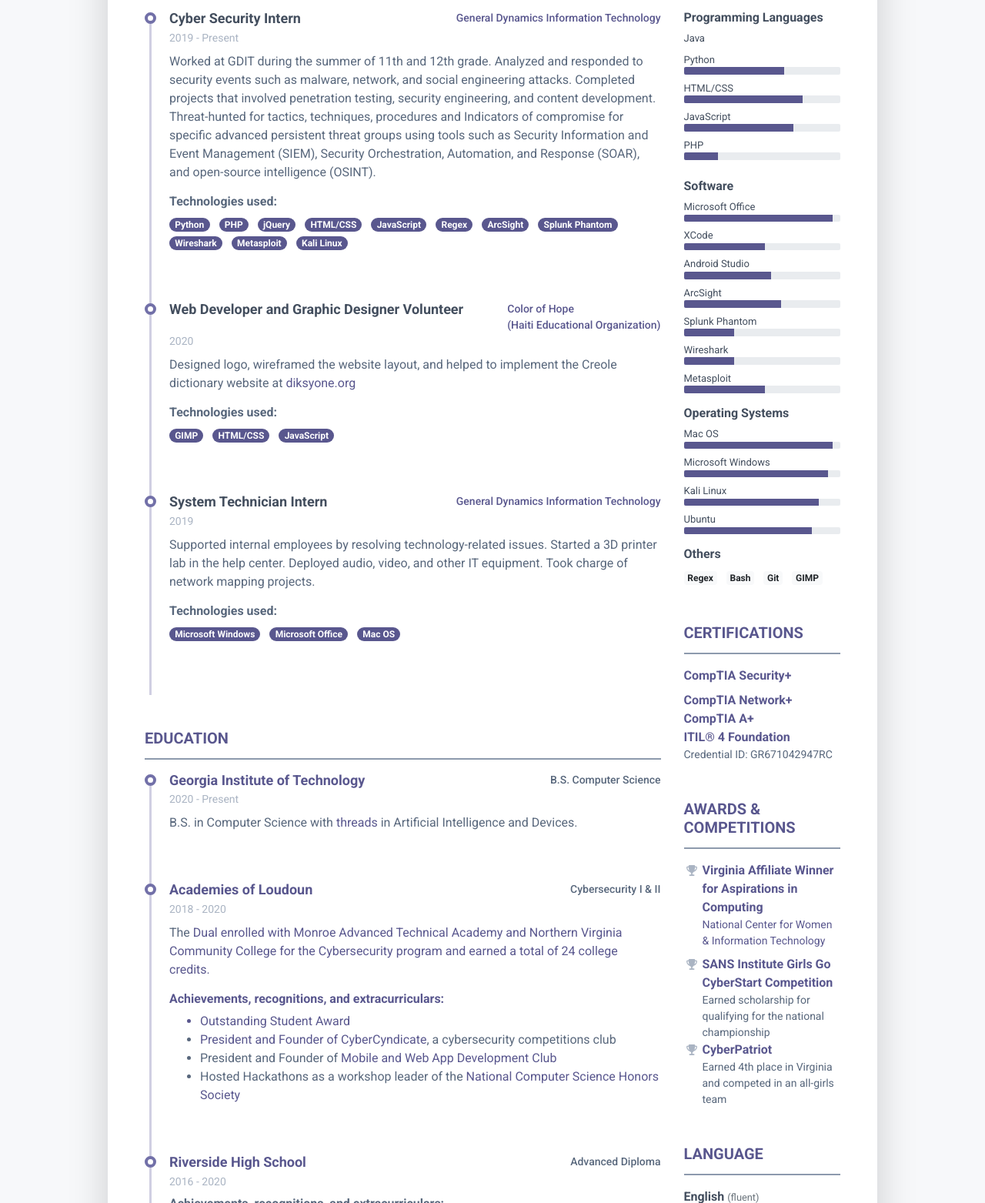
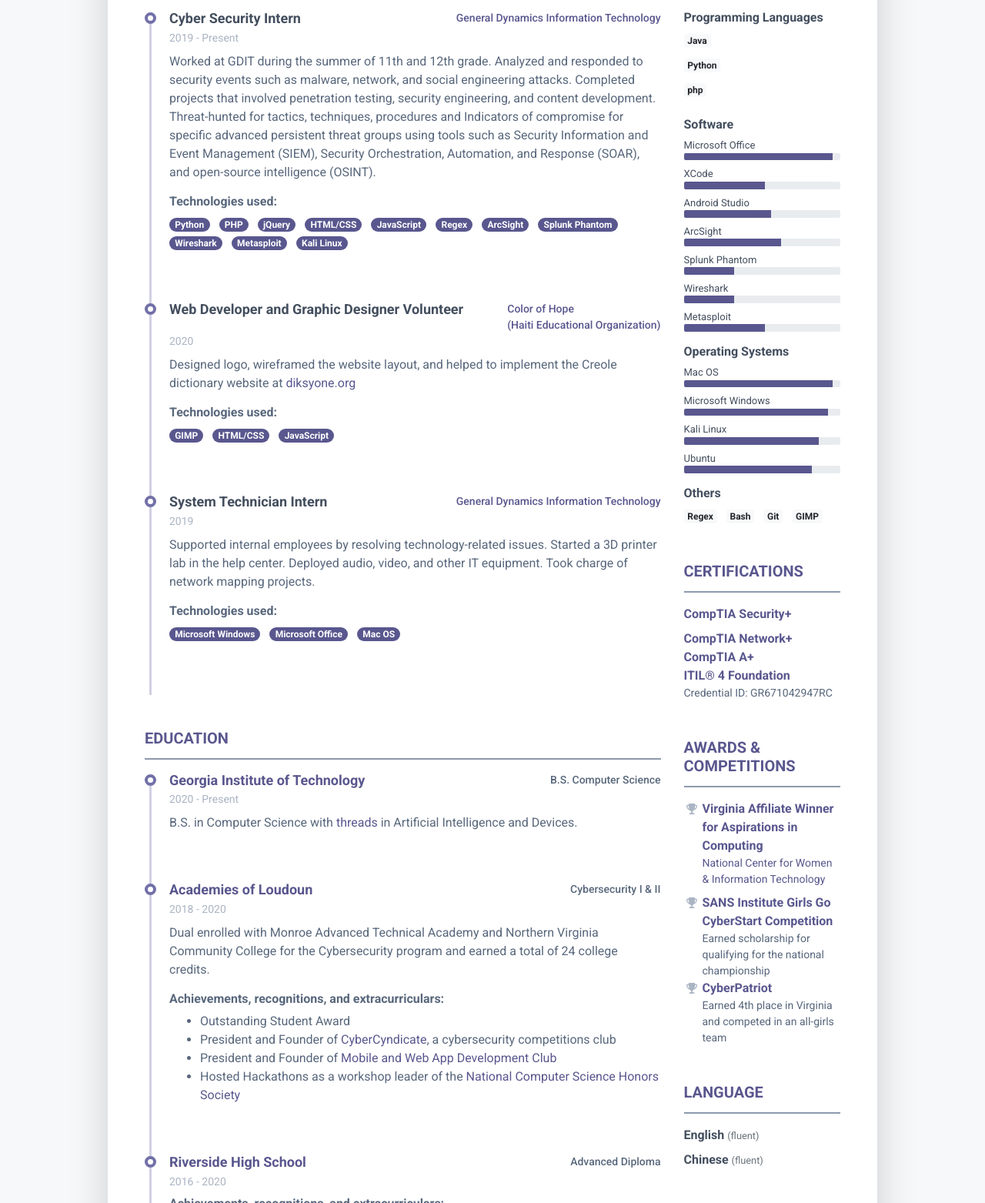
Before and after one commit to jcrunjie/resume2, a plain HTML site: page index.html in a window 1280 px wide. Shown: the part 493-2056 px from the top of the page at 77% size. Drawn offline with Linux system fonts and the light colour scheme.

Commit message:
Update index.html

```diff
--- a/index.html
+++ b/index.html
@@ -206,7 +206,7 @@
 										    <div class="resume-position-time">2018 - 2020</div>
 									    </div><!--//resume-timeline-item-header-->
 									    <div class="resume-timeline-item-desc">
-										    <p>The <a href="https://www.lcps.org/aol" target="_blank">Dual enrolled with Monroe Advanced Technical Academy and Northern Virginia Community College for the Cybersecurity program and earned a total of 24 college credits.</p>
+										    <p>Dual enrolled with Monroe Advanced Technical Academy and Northern Virginia Community College for the Cybersecurity program and earned a total of 24 college credits.</p>
 										    <h4 class="resume-timeline-item-desc-heading font-weight-bold">Achievements, recognitions, and extracurriculars:</h4>
 										    <ul>
 											    <li>Outstanding Student Award</li>
@@ -281,11 +281,25 @@
 						        <div class="resume-skill-item">
 							        <h4 class="resume-skills-cat font-weight-bold">Programming Languages</h4>
 							        <ul class="list-unstyled mb-4">
+									<li class="mb-2">
+								            <span class="badge badge-light">Java</span>
+								        </li>
+
+									<li class="mb-2">
+								            <span class="badge badge-light">Python</span>
+								        </li>
+
+									<li class="mb-2">
+								            <span class="badge badge-light">php</span>
+								        </li>
+
+							<!--
 								        <li class="mb-2">
 								            <div class="resume-skill-name">Java</div>
-								<!--        <div class="progress resume-progress">
+
+										<div class="progress resume-progress">
 											    <div class="progress-bar theme-progress-bar-dark" role="progressbar" style="width: 58%" aria-valuenow="25" aria-valuemin="0" aria-valuemax="100"></div>
-											</div>-->
+											</div>
 								        </li>
 								        <li class="mb-2">
 								            <div class="resume-skill-name">Python</div>
@@ -313,12 +327,16 @@
 											    <div class="progress-bar theme-progress-bar-dark" role="progressbar" style="width: 22%" aria-valuenow="25" aria-valuemin="0" aria-valuemax="100"></div>
 											</div>
 								        </li>
+						  -->
 							        </ul>
 						        </div><!--//resume-skill-item-->
+
 
 						        <div class="resume-skill-item">
 						            <h4 class="resume-skills-cat font-weight-bold">Software</h4>
 							        <ul class="list-unstyled">
+
+
 								        <li class="mb-2">
 								            <div class="resume-skill-name">Microsoft Office</div>
 									        <div class="progress resume-progress">
```
